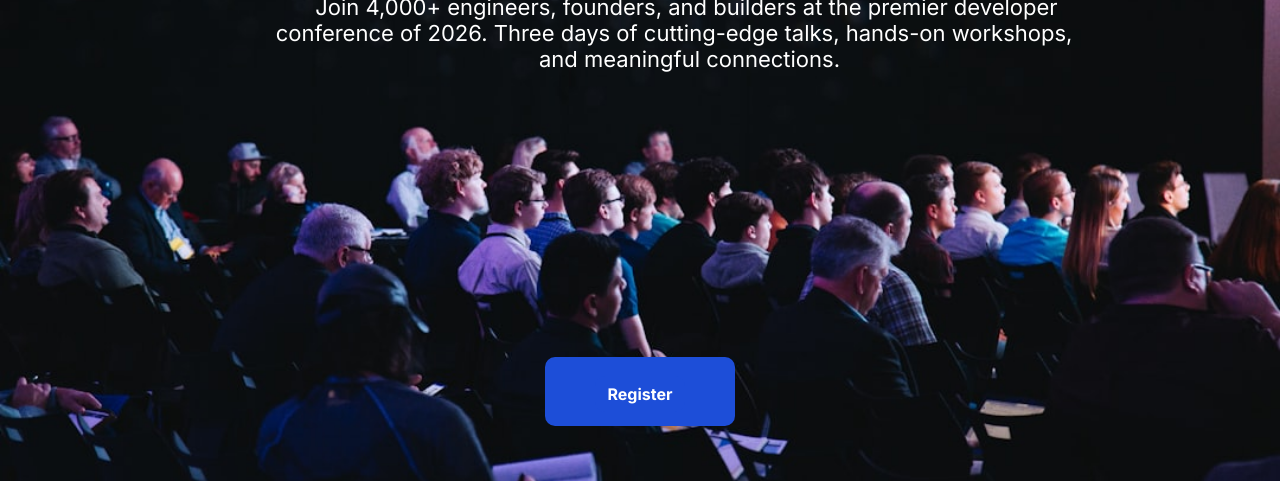
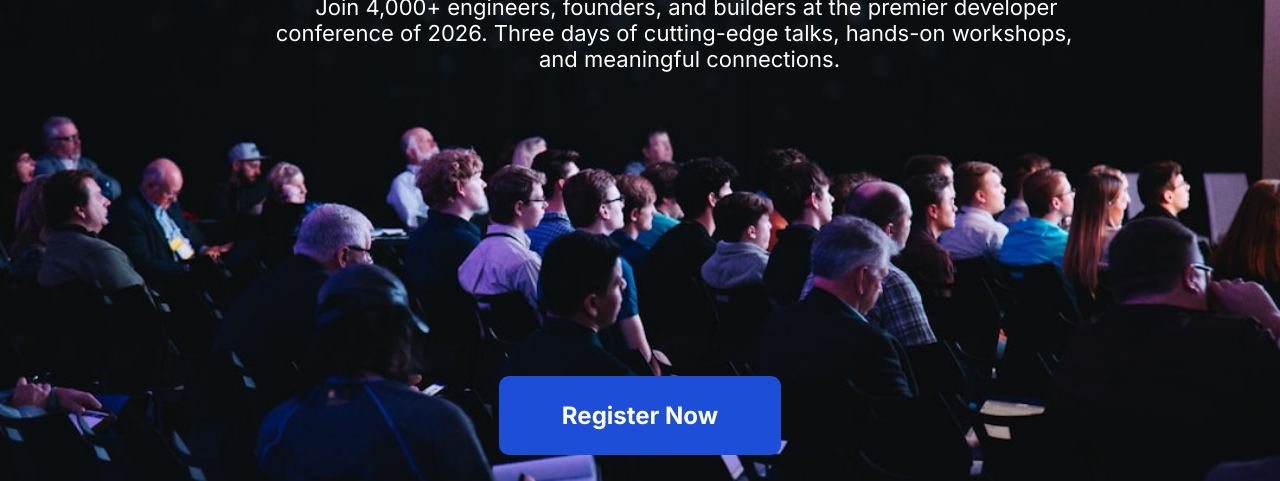
Before and after one commit to Mlnzm112/first-Assignment-, a plain HTML site: page index.html in a window 1280 px wide. Shown: the part 319-800 px from the top of the page. Drawn offline with Linux system fonts and the light colour scheme.

Commit message:
some retouch

```diff
--- a/index.html
+++ b/index.html
@@ -45,7 +45,7 @@
             conference of 2026. Three days of cutting-edge talks, hands-on workshops,
                 and meaningful connections.
             </pre>
-            <a href="" class="cmn-btn hero-cmn-btn"><button class="cmn-btn">Register</button></a>
+            <a href="" ><button class="hero-cmn-btn cmn-btn">Register Now</button></a>
         </div>
     </section>
 
--- a/styles.css
+++ b/styles.css
@@ -76,11 +76,10 @@ nav {
     letter-spacing: 0px;
     margin-bottom: 278px;
 }
-.hero-cmn-btn {
+.hero-overlay .hero-cmn-btn {
+    padding: 25px 62.5px;
+    font-size: 24px;
     margin-bottom: 79px;
-    font-size: 24px;
-    font-weight: 700;
-    padding: 20px 50px;
 }
 /* Speaker's Start */
 
@@ -110,8 +109,8 @@ nav {
 /* Card secton outlook */
 
 .card{
-   /*  display: flex;
-    flex-direction: column; */
+    display: flex;
+    flex-direction: column;
     border-radius: 12px;
     overflow: hidden;
     border-style: solid;
```
